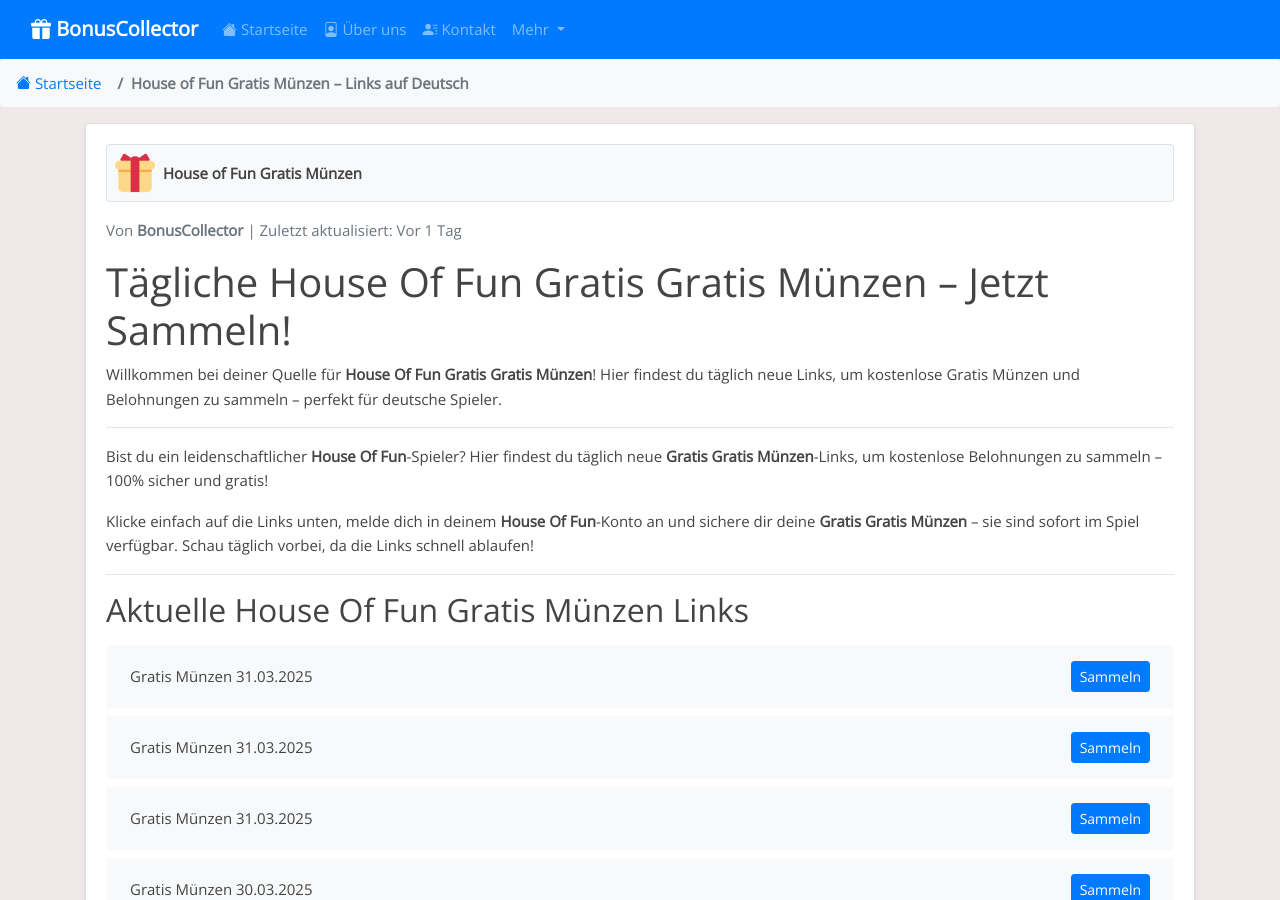
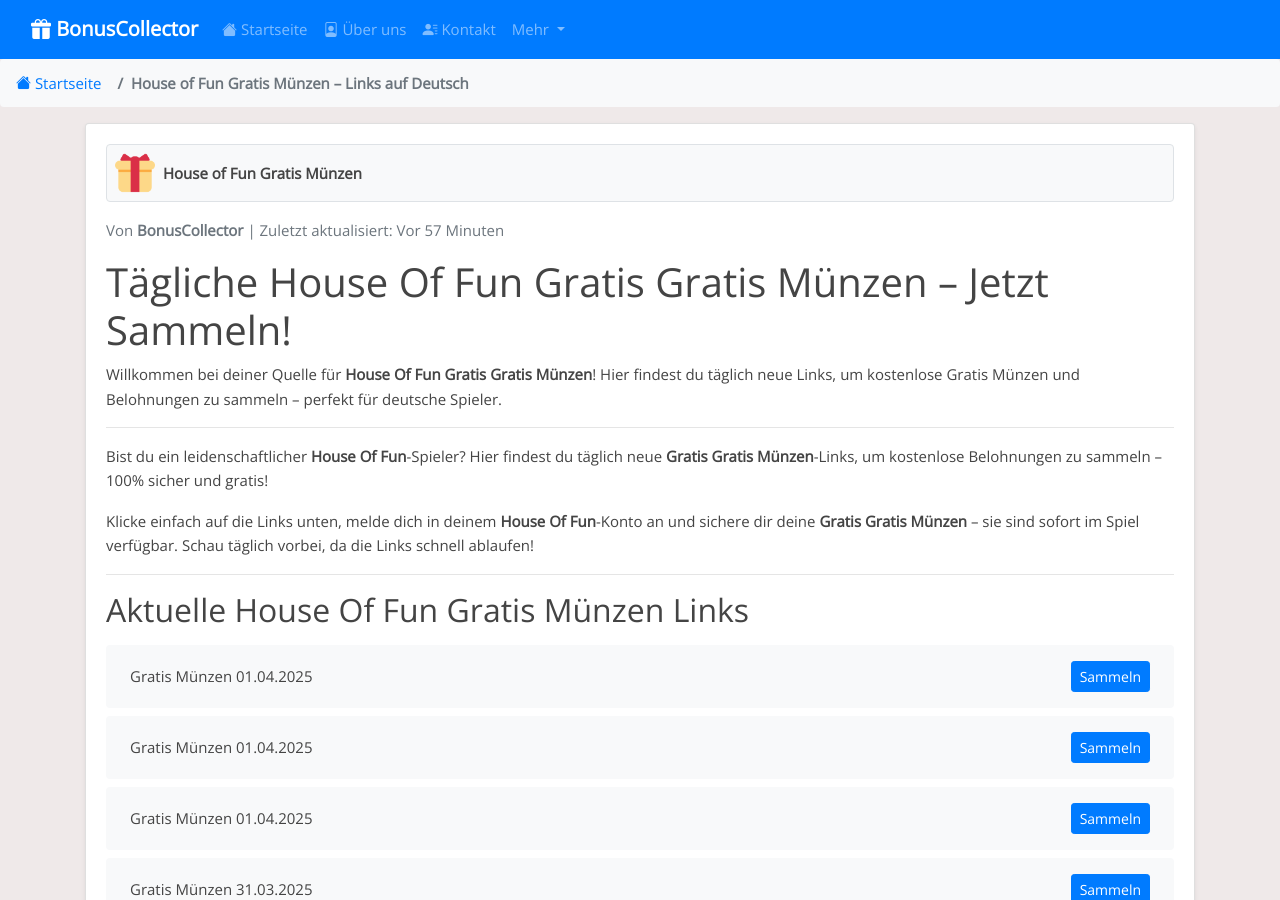
Before and after one commit to iamrohan99/bc-de, a Jekyll site: the page built from _posts/2025-01-19-house-of-fun.md, in a window 1280 px wide and 900 px high. Built offline with Jekyll 4.4.1, drawn with Linux system fonts in a browser that asks for light colours; some of the changed text lies outside the part shown.

Commit message:
Update  links, content, and last_modified - 2025-04-01 04:13

```diff
--- a/_data/include_files.yml
+++ b/_data/include_files.yml
@@ -17,7 +17,7 @@ slotpark.html:
 dice-dreams.html:
   last_modified: "2025-03-30T17:08:11Z"
 house-of-fun.html:
-  last_modified: "2025-03-31T05:10:45Z"
+  last_modified: "2025-04-01T04:13:11Z"
 crazy-coin.html:
   last_modified: "2025-03-25T03:51:43Z"
 huuuge-casino.html:
--- a/_includes/house-of-fun.html
+++ b/_includes/house-of-fun.html
@@ -1,4 +1,16 @@
 <ul class="list-group mt-3 mb-4">
+  <li class="list-group-item d-flex justify-content-between align-items-center">
+    <span>Gratis Münzen 01.04.2025</span>
+    <a href="https://playtika.onelink.me/hof/w4blbwsu?af_dp=hof%3A%2F%2F&af_force_deeplink=true&c_id=2025M4D1_07&s_id=1060&deeplink=eyJpZCI6IjYxNjJmMGZhLTU3NjgtNDQyYi05YWVmLTk0OTQ0YjY0MDFmZCIsImFjIjoiaG9mX2dpZnRfY291cG9uIn0=" class="btn btn-primary btn-sm">Sammeln</a>
+  </li>
+  <li class="list-group-item d-flex justify-content-between align-items-center">
+    <span>Gratis Münzen 01.04.2025</span>
+    <a href="https://playtika.onelink.me/hof/w4blbwsu?af_dp=hof%3A%2F%2F&af_force_deeplink=true&c_id=2025M3D31_23&s_id=1060&deeplink=eyJpZCI6ImJkMTczMmY1LTgxMjAtNDcyNC04YmYzLTcxMmRkN2E5NDQwNyIsImFjIjoiaG9mX2dpZnRfY291cG9uIn0=" class="btn btn-primary btn-sm">Sammeln</a>
+  </li>
+  <li class="list-group-item d-flex justify-content-between align-items-center">
+    <span>Gratis Münzen 01.04.2025</span>
+    <a href="https://playtika.onelink.me/hof/w4blbwsu?af_dp=hof%3A%2F%2F&af_force_deeplink=true&c_id=2025M3D31_19&s_id=1060&deeplink=eyJpZCI6ImQ4MmMzMWFkLTIzODEtNGM4ZS04NmFhLTA4ZmNiNGMwNzYyMCIsImFjIjoiaG9mX2dpZnRfY291cG9uIn0=" class="btn btn-primary btn-sm">Sammeln</a>
+  </li>
   <li class="list-group-item d-flex justify-content-between align-items-center">
     <span>Gratis Münzen 31.03.2025</span>
     <a href="https://playtika.onelink.me/hof/w4blbwsu?af_dp=hof%3A%2F%2F&af_force_deeplink=true&c_id=2025M3D31_07&s_id=1060&deeplink=eyJpZCI6IjhjODMzODBhLWYwZTEtNDhkYy1hNjA5LTE2ZjkwYTc1YTFlZiIsImFjIjoiaG9mX2dpZnRfY291cG9uIn0=" class="btn btn-primary btn-sm">Sammeln</a>
@@ -387,16 +399,4 @@
     <span>Gratis Münzen 15.03.2025</span>
     <a href="https://playtika.onelink.me/hof/w4blbwsu?af_force_deeplink=true&deeplink=eyJpZCI6ImM4Y2Q2YmUzLWM1NTQtNGY2Mi1hNTRiLTU0OGM4ZjJkMzMwNSIsImFjIjoiaG9mX2dpZnRfY291cG9uIn0=" class="btn btn-primary btn-sm">Sammeln</a>
   </li>
-  <li class="list-group-item d-flex justify-content-between align-items-center">
-    <span>Gratis Münzen 15.03.2025</span>
-    <a href="https://playtika.onelink.me/hof/w4blbwsu?af_force_deeplink=true&deeplink=eyJpZCI6ImUxNTIxNDcwLTM2YTctNGVlZC04YWI2LTdkZGM5YWU4YzI0YSIsImFjIjoiaG9mX2dpZnRfY291cG9uIn0=" class="btn btn-primary btn-sm">Sammeln</a>
-  </li>
-  <li class="list-group-item d-flex justify-content-between align-items-center">
-    <span>Gratis Münzen 14.03.2025</span>
-    <a href="https://playtika.onelink.me/hof/w4blbwsu?af_dp=hof%3A%2F%2F&af_force_deeplink=true&c_id=2025M3D14_07&s_id=1060&deeplink=eyJpZCI6ImExOTM5OTI5LWVlYTQtNGViOS05OWY1LTI5YjVlNjA5OWFlYSIsImFjIjoiaG9mX2dpZnRfY291cG9uIn0=" class="btn btn-primary btn-sm">Sammeln</a>
-  </li>
-  <li class="list-group-item d-flex justify-content-between align-items-center">
-    <span>Gratis Münzen 14.03.2025</span>
-    <a href="https://playtika.onelink.me/hof/w4blbwsu?af_dp=hof%3A%2F%2F&af_force_deeplink=true&c_id=2025M3D13_23&s_id=1060&deeplink=eyJpZCI6ImM4Y2Q2YmUzLWM1NTQtNGY2Mi1hNTRiLTU0OGM4ZjJkMzMwNSIsImFjIjoiaG9mX2dpZnRfY291cG9uIn0=" class="btn btn-primary btn-sm">Sammeln</a>
-  </li>
 </ul>
```
Also changed, not shown: links-json/house-of-fun.json (+12 -12 lines), 1 other file.
